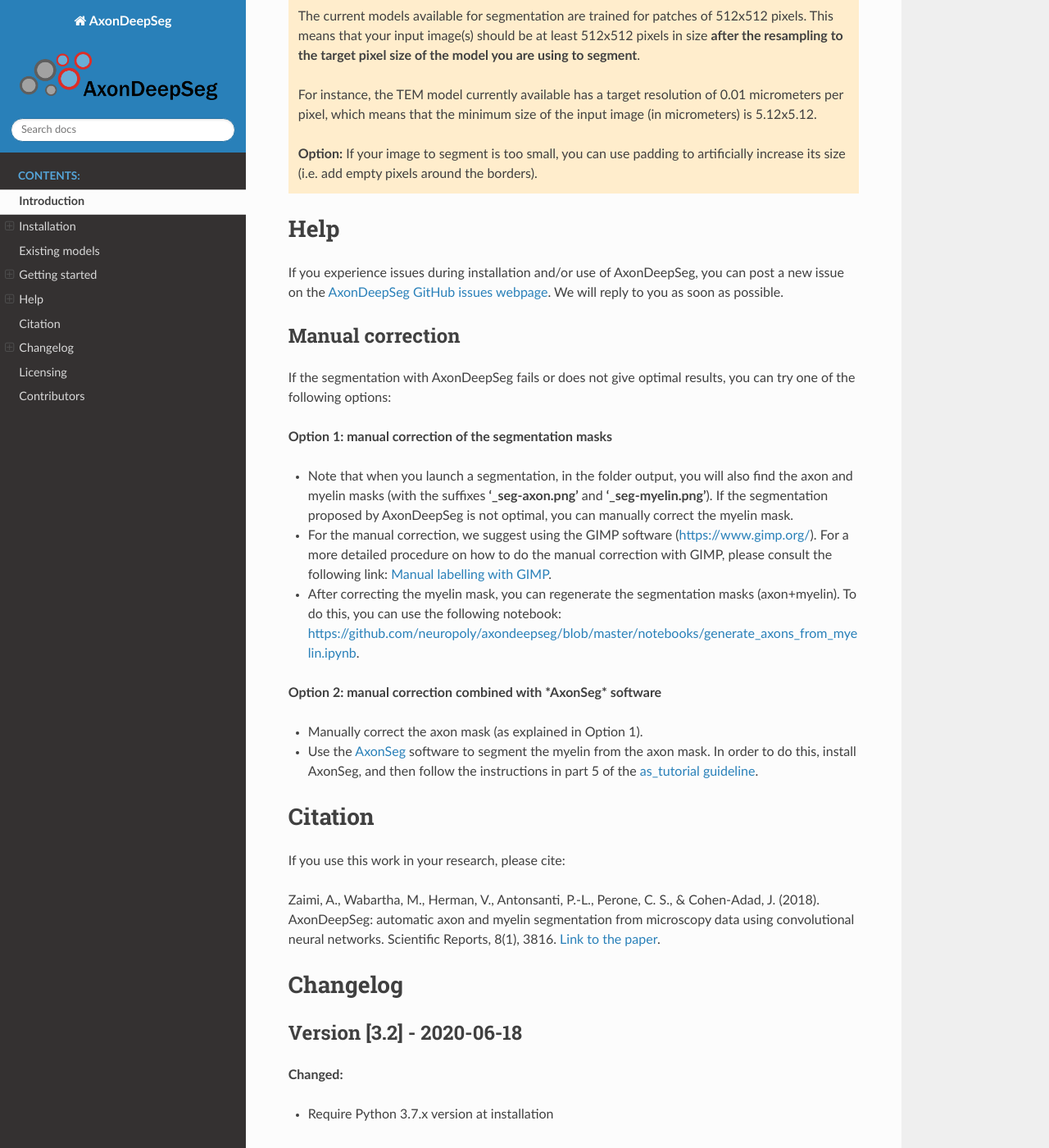
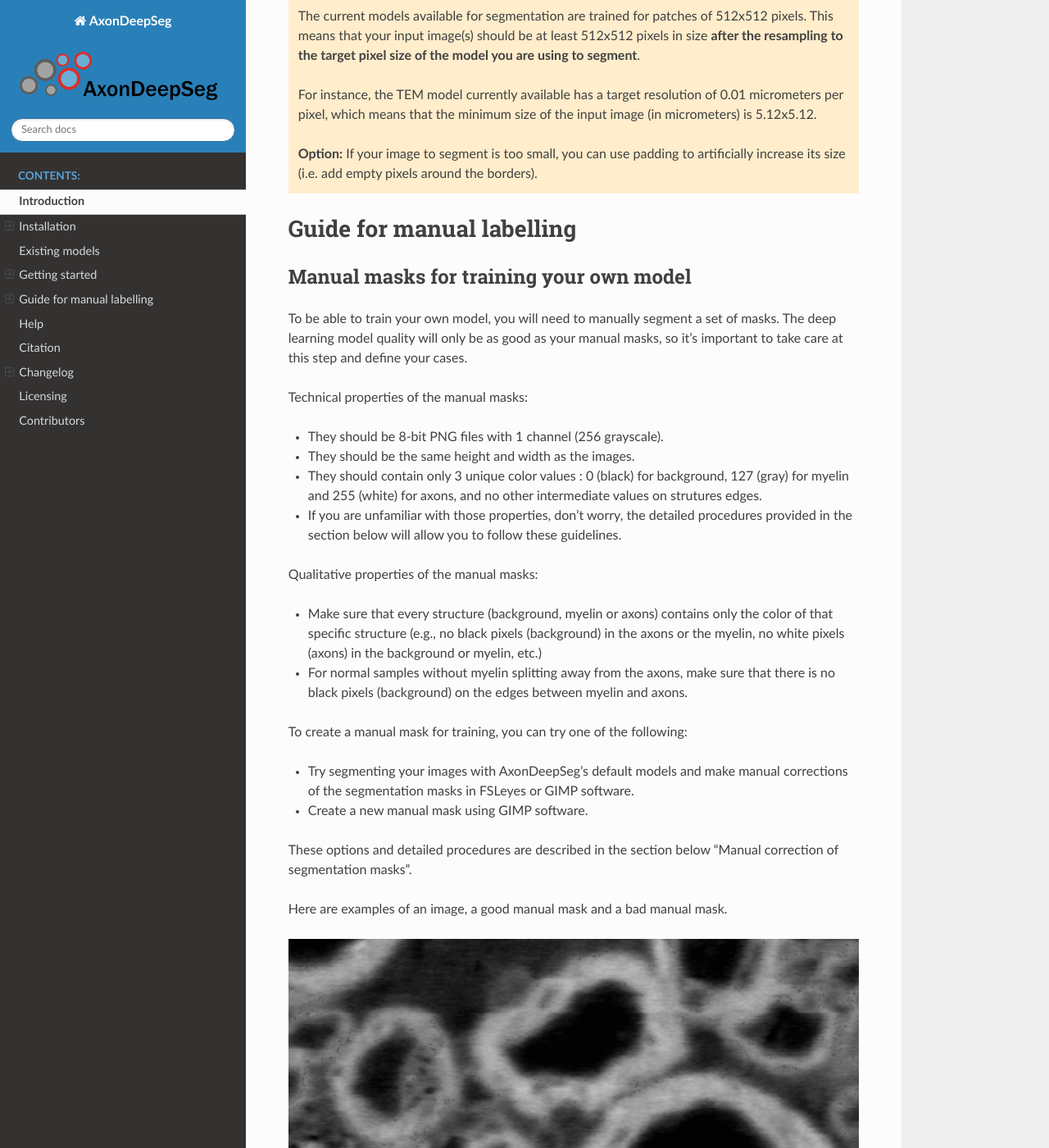
Before and after one commit to axondeepseg/axondeepseg, a Sphinx documentation site: the page built from docs/source/documentation.rst, in a window 1280 px wide and 1400 px high, scrolled down 11973 px. Shown: the whole window at 82% size. Built offline with Sphinx 7.4.7 and the Read the Docs theme 2.0.0, drawn with Linux system fonts in a browser that asks for light colours; some of the changed text lies outside the part shown.

Commit message:
Update documentation for manual masks creation (#338)
* Added section Guide to manual labelling in documentation

* Added masks examples figures in documentation.rst

* Added mask examples png files in docs/source/_static

* Corrections formatting

* Update docs/source/documentation.rst

Co-authored-by: Julien Cohen-Adad <jcohen@polymtl.ca>

* Removed AxonSeg option

* Correction Option 1 FSLeyes

* Positioned "Guide to manual labelling" section before "Help" section

* Fixed typo

* Fixed length of title underlines in documentation.rst

* Corrections to "Manual correction of segmentation masks" section

* Corrections to "Manual masks for training your own model" section

Co-authored-by: Julien Cohen-Adad <jcohen@polymtl.ca>

```diff
--- a/docs/source/documentation.rst
+++ b/docs/source/documentation.rst
@@ -1,5 +1,5 @@
 Introduction
-===============================================================================
+============
 AxonDeepSeg is an open-source software using deep learning and aiming at automatically segmenting axons and myelin
 sheaths from microscopy images. It performs 3-class semantic segmentation using a convolutional neural network.
 
@@ -7,7 +7,7 @@ AxonDeepSeg was developed at NeuroPoly Lab, Polytechnique Montreal, University o
 
 
 Installation
-===============================================================================
+============
 The following sections will help you install all the tools you need to run AxonDeepSeg.
 
 .. NOTE :: Starting with Version 2.0, AxonDeepSeg supports the Windows operating system.
@@ -15,7 +15,7 @@ The following sections will help you install all the tools you need to run AxonD
            for Unix-style systems, so releases may be more unstable for Windows than Linux/macOS.
 
 Miniconda
--------------------------------------------------------------------------------
+---------
 Starting with versions 3.2+, AxonDeepSeg is only supported using Python 3.7.x. Although your system may already have
 a Python environment installed, we strongly recommend that AxonDeepSeg be used with `Miniconda <https://conda.io/docs/glossary.html#miniconda-glossary>`_, which is a lightweight version
 version of the `Anaconda distribution <https://www.anaconda.com/distribution/>`_. Miniconda is typically used to create
@@ -32,7 +32,7 @@ In a new terminal window (macOS or Linux) or Anaconda Prompt (Windows – if it
 If a list of available Python versions are displayed and versions >=3.7.0 are available, you may skip to the next section (Git).
 
 Linux
-~~~~~~~~~~~~~~~~~~~~~~~~~~~~~~~~~~~~~~~~~~~~~~~~~~~~~~~~~~~~~~~~~~~~~~~~~~~~~~
+~~~~~
 
 To install Miniconda, run the following commands in your terminal:::
 
@@ -46,7 +46,7 @@ To install Miniconda, run the following commands in your terminal:::
    If ``conda`` isn't available on new terminal sessions after running these steps, it's possible that your system is configured to use a different startup script. Try adding the line ``source ~/.bashrc`` to your ``~/.bash_profile`` file. `See here <http://www.joshstaiger.org/archives/2005/07/bash_profile_vs.html>`_ for more details.
 
 macOS
-~~~~~~~~~~~~~~~~~~~~~~~~~~~~~~~~~~~~~~~~~~~~~~~~~~~~~~~~~~~~~~~~~~~~~~~~~~~~~~
+~~~~~
 
 To install Miniconda, run the following commands in your terminal:::
 
@@ -57,7 +57,7 @@ To install Miniconda, run the following commands in your terminal:::
     source ~/.bash_profile
 
 Windows
-~~~~~~~~~~~~~~~~~~~~~~~~~~~~~~~~~~~~~~~~~~~~~~~~~~~~~~~~~~~~~~~~~~~~~~~~~~~~~~
+~~~~~~~
 
 .. NOTE ::
    The AxonDeepSeg installation instruction using the Miniconda have only been tested for Windows 10. Older
@@ -69,7 +69,7 @@ downloaded file, and follow the instructions. If you are unsure about any of the
 installation options, we recommend you use the default settings.
 
 Git (optional)
--------------------------------------------------------------------------------
+--------------
 Git is a software version control system. Because AxonDeepSeg is hosted on GitHub, a
 service that hosts Git repositories, having Git installed on your system allows you
 to download the most up-to-date development version of AxonDeepSeg from a terminal, and
@@ -80,7 +80,7 @@ want to install Git, please follow instructions for your operating system on the
 `Git website <https://git-scm.com/downloads>`_
 
 Virtual Environment
--------------------------------------------------------------------------------
+-------------------
 Virtual environments are a tool to separate the Python environment and packages used
 between Python projects. They allow for different versions of Python packages to be
 installed and managed for the specific needs of your projects. There are several
@@ -104,19 +104,19 @@ Then, activate your virtual environment::
        conda deactivate
 
 AxonDeepSeg
--------------------------------------------------------------------------------
+-----------
 .. WARNING ::
    Ensure that the virtual environment is activated before you begin your installation.
 
 Stable release
-~~~~~~~~~~~~~~~~~~~~~~~~~~~~~~~~~~~~~~~~~~~~~~~~~~~~~~~~~~~~~~~~~~~~~~~~~~~~~~~
+~~~~~~~~~~~~~~
 You can install the latest stable release of AxonDeepSeg using ``pip`` with the following command::
 
     pip install axondeepseg
 
 
 Development version
-~~~~~~~~~~~~~~~~~~~~~~~~~~~~~~~~~~~~~~~~~~~~~~~~~~~~~~~~~~~~~~~~~~~~~~~~~~~~~~~
+~~~~~~~~~~~~~~~~~~~
 
 To install the development version of AxonDeepSeg, "clone" AxonDeepSeg's repository (you will need to
 have ``git`` installed on your system)::
@@ -146,12 +146,12 @@ instruction above::
 
 
 Testing the installation
--------------------------------------------------------------------------------
+------------------------
 .. WARNING ::
    Ensure that the virtual environment is activated.
 
 Quick test
-~~~~~~~~~~~~~~~~~~~~~~~~~~~~~~~~~~~~~~~~~~~~~~~~~~~~~~~~~~~~~~~~~~~~~~~~~~~~~~~
+~~~~~~~~~~
 
 To test if the software was installed correctly, you can launch a quick integrity test by running the following command on the terminal::
 
@@ -162,7 +162,7 @@ This integrity test automatically performs the axon and myelin segmentation of a
     * * * Integrity test passed. AxonDeepSeg is correctly installed. * * *
 
 Comprehensive test
-~~~~~~~~~~~~~~~~~~~~~~~~~~~~~~~~~~~~~~~~~~~~~~~~~~~~~~~~~~~~~~~~~~~~~~~~~~~~~~~
+~~~~~~~~~~~~~~~~~~
 .. NOTE ::
    This feature is not available if you installed AxonDeepSeg using ``pip``.
 
@@ -175,7 +175,7 @@ If all tests pass, AxonDeepSeg was installed succesfully.
 
 
 Graphical User Interface (GUI) (optional)
--------------------------------------------------------------------------------
+-----------------------------------------
 
 AxonDeepSeg can be run via a Graphical User Interface (GUI) instead of the Terminal command line. This GUI is a plugin for the software `FSLeyes <https://fsl.fmrib.ox.ac.uk/fsl/fslwiki/FSLeyes>`_. Beyond the convenience of running AxonDeepSeg with the click of a button, this GUI is also an excellent way to manually correct output segmentations (if need to).
 
@@ -187,7 +187,7 @@ FSLeyes is supported on Mac and Linux. Windows users are encouraged to use a vir
 Once AxonDeepSeg is installed, remain in the virtual environment and follow the OS-specific instructions to install the GUI:
 
 macOS
-~~~~~~~~~~~~~~~~~~~~~~~~~~~~~~~~~~~~~~~~~~~~~~~~~~~~~~~~~~~~~~~~~~~~~~~~~~~~~~~
+~~~~~
 Install FSLeyes using conda-forge ::
 
            yes | conda install -c conda-forge fsleyes=0.33.1
@@ -210,7 +210,7 @@ The plugin is now installed. From now on, you can access the plugin on the FSLey
            This step may only be required when you first install the plugin.
 
 Linux (tested on ubuntu)
-~~~~~~~~~~~~~~~~~~~~~~~~~~~~~~~~~~~~~~~~~~~~~~~~~~~~~~~~~~~~~~~~~~~~~~~~~~~~~~~
+~~~~~~~~~~~~~~~~~~~~~~~~
 Install the C/C++ compilers required to use wxPython ::
 
            sudo apt-get install build-essential
@@ -241,12 +241,12 @@ In FSLeyes, do the following:
 From now on, you can access the plugin on the FSLeyes interface by selecting ``Settings -> Ortho View -> ADScontrol``.
 
 Known issues
-~~~~~~~~~~~~~~~~~~~~~~~~~~~~~~~~~~~~~~~~~~~~~~~~~~~~~~~~~~~~~~~~~~~~~~~~~~~~~~~
+~~~~~~~~~~~~
 1. The FSLeyes installation doesn't always work on Linux. Refer to the `FSLeyes installation guide <https://users.fmrib.ox.ac.uk/~paulmc/fsleyes/userdoc/latest/install.html>`_ if you need. In our testing, most issues came from the installation of the wxPython package.
 
 
 GPU-compatible installation
---------------------------------------------------------------------------------
+---------------------------
 .. NOTE ::
    This feature is not available if you installed AxonDeepSeg using ``pip``,
    or if you are using a macOS.
@@ -263,7 +263,7 @@ and install the GPU version of it::
    CUDA version less than 10 is not compatible with Tensorflow 1.13.1. To see the CUDA version installed on your system, run ``nvcc --version`` in your Linux terminal.
 
 Existing models
-===============================================================================
+===============
 
 Two models are available and shipped together with the installation package, so you don't need to install them separately.
 The two models are described below:
@@ -272,15 +272,15 @@ The two models are described below:
 * A TEM model, that works at a resolution of 0.01 micrometer per pixel.
 
 Getting started
-===============================================================================
+===============
 
 Example dataset
--------------------------------------------------------------------------------
+---------------
 
 You can test AxonDeepSeg by downloading the test data available `here <https://osf.io/rtbwc/download>`_. It contains two SEM test samples and one TEM test sample.
 
 Syntax
--------------------------------------------------------------------------------
+------
 
 The script to launch is called **axondeepseg**. It takes several arguments:
 
@@ -320,7 +320,7 @@ The script to launch is called **axondeepseg**. It takes several arguments:
         axondeepseg -h
 
 Segment a single image
-~~~~~~~~~~~~~~~~~~~~~~~~~~~~~~~~~~~~~~~~~~~~~~~~~~~~~~~~~~~~~~~~~~~~~~~~~~~~~~~
+~~~~~~~~~~~~~~~~~~~~~~
 
 To segment a single microscopy image, specify the path to the image to segment in the **-i** argument. For instance, to segment the SEM image **'77.png'** of the test dataset that has a pixel size of 0.07 micrometers, use the following command::
 
@@ -334,7 +334,7 @@ To segment the same image by using the **'pixel_size_in_micrometer.txt'** file i
     axondeepseg -t SEM -i test_segmentation/test_sem_image/image1_sem/77.png
 
 Segment multiple images of the same resolution
-~~~~~~~~~~~~~~~~~~~~~~~~~~~~~~~~~~~~~~~~~~~~~~~~~~~~~~~~~~~~~~~~~~~~~~~~~~~~~~~
+~~~~~~~~~~~~~~~~~~~~~~~~~~~~~~~~~~~~~~~~~~~~~~
 
 To segment multiple microscopy images of the same resolution that are located in the same folder, specify the path to the folder in the **-i** argument. For instance, to segment the images in folder **'test_sem_image/image1_sem/'** of the test dataset that have a pixel size of 0.07 micrometers, use the following command::
 
@@ -355,14 +355,14 @@ Then, use the following command::
     axondeepseg -t SEM -i test_segmentation/test_sem_image/image1_sem/
 
 Segment images from multiple folders
-~~~~~~~~~~~~~~~~~~~~~~~~~~~~~~~~~~~~~~~~~~~~~~~~~~~~~~~~~~~~~~~~~~~~~~~~~~~~~~~
+~~~~~~~~~~~~~~~~~~~~~~~~~~~~~~~~~~~~
 
 To segment images that are located in different folders, specify the path to the folders in the **-i** argument, one after the other. For instance, to segment all the images of folders **'test_sem_image/image1_sem/'** and **'test_sem_image/image2_sem/'** of the test dataset, use the following command::
 
     axondeepseg -t SEM -i test_segmentation/test_sem_image/image1_sem/ test_segmentation/test_sem_image/image2_sem/
 
 Jupyter notebooks
--------------------------------------------------------------------------------
+-----------------
 
 Here is a list of useful Jupyter notebooks available with AxonDeepSeg:
 
@@ -399,30 +399,84 @@ Here is a list of useful Jupyter notebooks available with AxonDeepSeg:
 
    **Option:** If your image to segment is too small, you can use padding to artificially increase its size (i.e. add empty pixels around the borders).
 
+Guide for manual labelling
+==========================
+
+Manual masks for training your own model
+----------------------------------------
+
+To be able to train your own model, you will need to manually segment a set of masks. The deep learning model quality will only be as good as your manual masks, so it's important to take care at this step and define your cases.
+
+Technical properties of the manual masks:
+
+* They should be 8-bit PNG files with 1 channel (256 grayscale).
+* They should be the same height and width as the images.
+* They should contain only 3 unique color values : 0 (black) for background, 127 (gray) for myelin and 255 (white) for axons, and no other intermediate values on strutures edges.
+* If you are unfamiliar with those properties, don't worry, the detailed procedures provided in the section below will allow you to follow these guidelines.
+
+Qualitative properties of the manual masks:
+
+* Make sure that every structure (background, myelin or axons) contains only the color of that specific structure (e.g., no black pixels (background) in the axons or the myelin, no white pixels (axons) in the background or myelin, etc.)
+* For normal samples without myelin splitting away from the axons, make sure that there is no black pixels (background) on the edges between myelin and axons.
+
+To create a manual mask for training, you can try one of the following:
+
+* Try segmenting your images with AxonDeepSeg's default models and make manual corrections of the segmentation masks in FSLeyes or GIMP software.
+* Create a new manual mask using GIMP software.
+
+These options and detailed procedures are described in the section below "Manual correction of segmentation masks".
+
+Here are examples of an image, a good manual mask and a bad manual mask.
+
+.. figure:: _static/image_example.png
+    :width: 750px
+    :align: center
+    :height: 500px
+    :alt: Image example
+
+    Image example
+
+.. figure:: _static/good_mask_example.png
+    :width: 750px
+    :align: center
+    :height: 500px
+    :alt: Good manual mask example
+
+    Good manual mask example
+
+.. figure:: _static/bad_mask_example.png
+    :width: 750px
+    :align: center
+    :height: 500px
+    :alt: Bad manual mask example
+
+    Bad manual mask example
+
+Manual correction of segmentation masks
+---------------------------------------
+
+If the segmentation with AxonDeepSeg does not give optimal results, you can try one of the following options:
+
+**Option 1: manual correction of the segmentation mask with FSLeyes**
+
+* In FSLeyes, you can make corrections on the myelin segmentation mask using the Edit mode in **Tools > Edit mode**.
+* Then, use the **Fill Axons** function to automatically fill the axons and create a corrected axon+myelin mask.
+* For a detailed procedure, please consult the following link: `Manual correction with FSLeyes <https://docs.google.com/document/d/1S8i96cJyWZogsMw4RrlQYwglcOWd3HrM5bpTOJE4RBQ/edit>`_.
+* As a reference, you can find more informtations about the FSLeyes Edit mode in the `user guide <https://users.fmrib.ox.ac.uk/~paulmc/fsleyes/userdoc/latest/editing_images.html>`_.
+
+**Option 2: manual labelling with GIMP software**
+
+* To create a new axon+myelin manual mask or to make manual correction on an existing segmentation mask, you can use the GIMP software (`Link for download <https://www.gimp.org/>`_).
+* If you are making correction on an existing segmentation mask, note that when you launch a segmentation, in the folder output, you will also find the axon and myelin masks (with the suffixes **'_seg-axon.png'** and **'_seg-myelin.png'**). You can then manually correct the myelin mask and create a corrected axon+myelin mask.
+* For a detailed procedure, please consult the following link: `Manual labelling with GIMP <https://docs.google.com/document/d/10E6gzMP6BNGJ_7Y5PkDFmum34U-IcbMi8AvRruhIzvM/edit>`_.
+
 Help
-===============================================================================
+====
 
 If you experience issues during installation and/or use of AxonDeepSeg, you can post a new issue on the `AxonDeepSeg GitHub issues webpage <https://github.com/neuropoly/axondeepseg/issues>`_. We will reply to you as soon as possible.
 
-Manual correction
--------------------------------------------------------------------------------
-
-If the segmentation with AxonDeepSeg fails or does not give optimal results, you can try one of the following options:
-
-**Option 1: manual correction of the segmentation masks**
-
-* Note that when you launch a segmentation, in the folder output, you will also find the axon and myelin masks (with the suffixes **'_seg-axon.png'** and **'_seg-myelin.png'**). If the segmentation proposed by AxonDeepSeg is not optimal, you can manually correct the myelin mask.
-* For the manual correction, we suggest using the GIMP software (https://www.gimp.org/). For a more detailed procedure on how to do the manual correction with GIMP, please consult the following link: `Manual labelling with GIMP <https://docs.google.com/document/d/10E6gzMP6BNGJ_7Y5PkDFmum34U-IcbMi8AvRruhIzvM/edit>`_.
-
-* After correcting the myelin mask, you can regenerate the segmentation masks (axon+myelin). To do this, you can use the following notebook: https://github.com/neuropoly/axondeepseg/blob/master/notebooks/generate_axons_from_myelin.ipynb.
-
-**Option 2: manual correction combined with *AxonSeg* software**
-
-* Manually correct the axon mask (as explained in Option 1).
-* Use the `AxonSeg <https://github.com/neuropoly/axonseg>`_ software to segment the myelin from the axon mask. In order to do this, install AxonSeg, and then follow the instructions in part 5 of the `as_tutorial guideline <https://github.com/neuropoly/axonseg/blob/master/as_tutorial.m>`_.
-
 Citation
-===============================================================================
+========
 
 If you use this work in your research, please cite:
 
@@ -431,7 +485,7 @@ Zaimi, A., Wabartha, M., Herman, V., Antonsanti, P.-L., Perone, C. S., & Cohen-A
 .. include:: ../../CHANGELOG.md
 
 Licensing
-===============================================================================
+=========
 
 The MIT License (MIT)
 
@@ -456,6 +510,6 @@ OUT OF OR IN CONNECTION WITH THE SOFTWARE OR THE USE OR OTHER DEALINGS IN THE
 SOFTWARE.
 
 Contributors
-===============================================================================
+============
 
 Pierre-Louis Antonsanti, Mathieu Boudreau, Oumayma Bounou, Julien Cohen-Adad, Victor Herman, Melanie Lubrano, Christian Perone, Maxime Wabartha, Aldo Zaimi, Vasudev Sharma, Stoyan Asenov, Marie-Hélène Bourget.
```
Also changed, not shown: docs/source/_static/bad_mask_example.png (added), docs/source/_static/good_mask_example.png (added), docs/source/_static/image_example.png (added).
